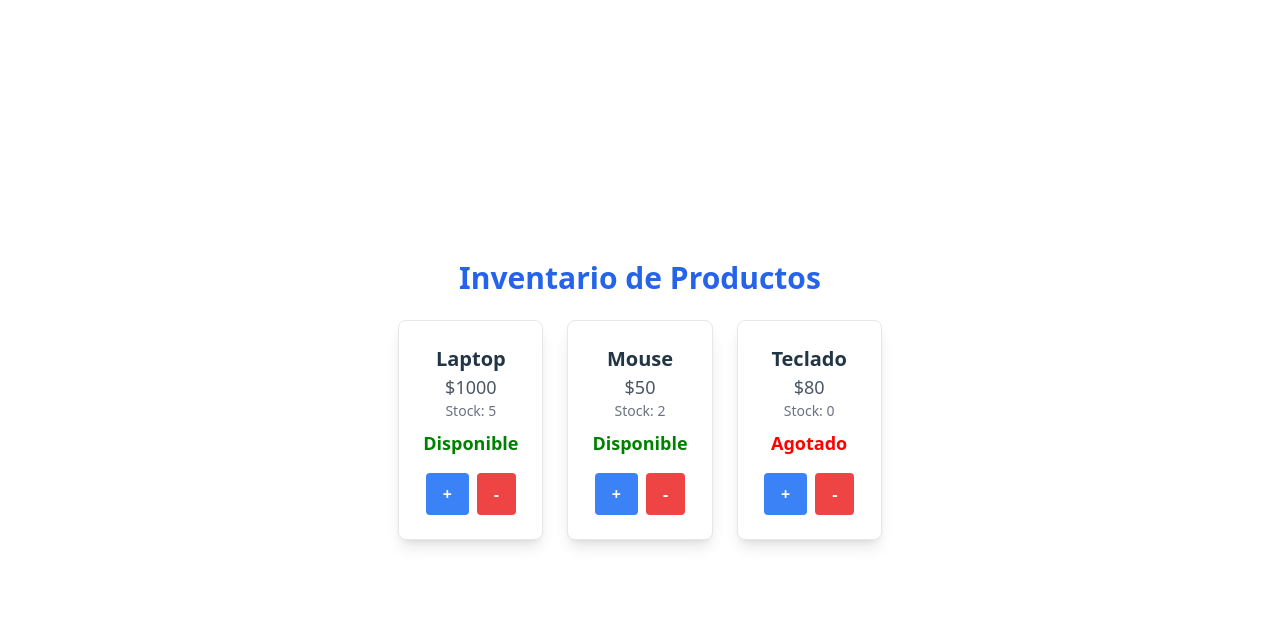
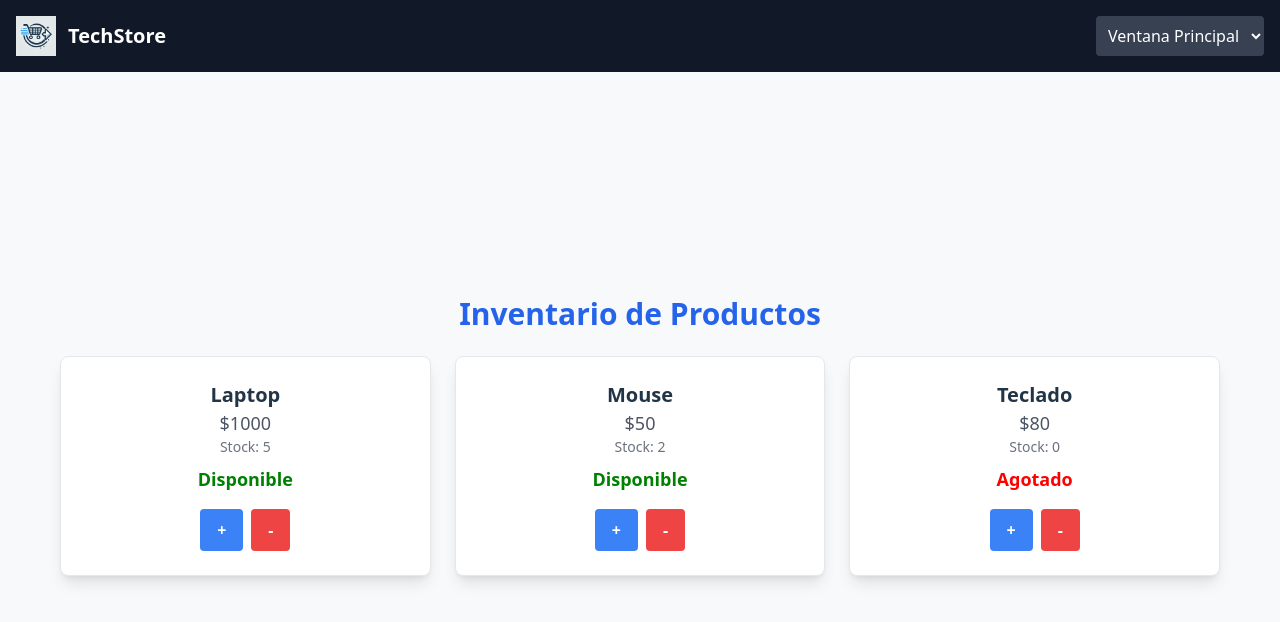
Before and after one commit to juanjoc711/inventarioReactivo, a Vue app in the folder mi-tienda/: page / in a window 1280 px wide. Shown: the top 622 px of the page. Built offline with nearby package versions, Linux system fonts and the light colour scheme.

Commit message:
feat(Mejoras front)

```diff
--- a/mi-tienda/package.json
+++ b/mi-tienda/package.json
@@ -9,9 +9,12 @@
     "preview": "vite preview"
   },
   "dependencies": {
-    "vue": "^3.5.13"
+    "firebase": "^11.5.0",
+    "vue": "^3.5.13",
+    "vue-router": "^4.5.0"
   },
   "devDependencies": {
+    "@types/vue-router": "^2.0.0",
     "@vitejs/plugin-vue": "^5.2.1",
     "@vue/tsconfig": "^0.7.0",
     "autoprefixer": "^10.4.21",
--- a/mi-tienda/src/App.vue
+++ b/mi-tienda/src/App.vue
@@ -1,25 +1,12 @@
 <script setup lang="ts">
-import Tienda from "./components/Tienda.vue";
+import Navbar from "./components/Navbar.vue";
 </script>
 
 <template>
-  <div>
-    <!-- Componente de la tienda -->
-    <Tienda />
+  <div class="flex flex-col h-screen w-screen">
+    <Navbar />
+    <div class="flex-grow w-full flex justify-center">
+      <router-view class="w-full max-w-6xl p-6" />
+    </div>
   </div>
 </template>
-
-<style scoped>
-.logo {
-  height: 6em;
-  padding: 1.5em;
-  will-change: filter;
-  transition: filter 300ms;
-}
-.logo:hover {
-  filter: drop-shadow(0 0 2em #646cffaa);
-}
-.logo.vue:hover {
-  filter: drop-shadow(0 0 2em #42b883aa);
-}
-</style>
--- /dev/null
+++ b/mi-tienda/src/components/Navbar.vue
@@ -0,0 +1,43 @@
+<script setup lang="ts">
+import { ref } from "vue";
+import { useRouter } from "vue-router";
+
+const router = useRouter();
+const nombreTienda = "TechStore";
+
+// Estado para seleccionar un producto
+const productoSeleccionado = ref("Todos");
+
+// Cambiar la vista al seleccionar un producto
+const cambiarVista = () => {
+  if (productoSeleccionado.value === "Todos") {
+    router.push("/");
+  } else {
+    router.push(`/producto/${productoSeleccionado.value}`);
+  }
+};
+</script>
+
+<template>
+  <nav class="bg-gray-900 text-white p-4 flex justify-between items-center">
+    <!-- Logo y nombre -->
+    <div class="flex items-center gap-3">
+      <img src="/logo.webp" alt="Logo" class="h-10 w-10" />
+      <h1 class="text-xl font-bold">{{ nombreTienda }}</h1>
+    </div>
+
+    <!-- Selección de producto -->
+    <div>
+      <select
+        v-model="productoSeleccionado"
+        @change="cambiarVista"
+        class="bg-gray-700 text-white p-2 rounded"
+      >
+        <option value="Todos">Ventana Principal</option>
+        <option value="Laptop">Laptop</option>
+        <option value="Mouse">Mouse</option>
+        <option value="Teclado">Teclado</option>
+      </select>
+    </div>
+  </nav>
+</template>
--- /dev/null
+++ b/mi-tienda/src/components/ProductoDetalle.vue
@@ -0,0 +1,22 @@
+<script setup lang="ts">
+
+// Recibir el producto desde la vista padre
+const props = defineProps(["producto"]);
+
+// Emitir evento para volver a la vista general
+const emitirCambio = defineEmits(["volver"]);
+</script>
+
+<template>
+  <div class="container mx-auto p-6">
+    <button @click="$emit('volver')" class="mb-4 text-blue-600 underline">⬅ Volver</button>
+    <div class="border rounded-lg shadow-lg p-6 bg-white text-center">
+      <h2 class="text-2xl font-bold">{{ producto.nombre }}</h2>
+      <p class="text-gray-600 text-lg">${{ producto.precio }}</p>
+      <p class="text-sm text-gray-500">Stock: {{ producto.stock }}</p>
+      <p class="text-lg font-bold" :style="{ color: producto.disponible ? 'green' : 'red' }">
+        {{ producto.disponible ? "Disponible" : "Agotado" }}
+      </p>
+    </div>
+  </div>
+</template>
--- a/mi-tienda/src/style.css
+++ b/mi-tienda/src/style.css
@@ -83,3 +83,17 @@ button:focus-visible {
     background-color: #f9f9f9;
   }
 }
+html, body, #app {
+  height: 100%;
+  width: 100%;
+  margin: 0;
+  padding: 0;
+  background-color: #f8f9fa;
+}
+
+.container {
+  max-width: 1200px;
+  width: 100%;
+  margin: auto;
+  padding: 20px;
+}
--- /dev/null
+++ b/mi-tienda/src/views/Home.vue
@@ -0,0 +1,7 @@
+<script setup lang="ts">
+import Tienda from "../components/Tienda.vue";
+</script>
+
+<template>
+  <Tienda />
+</template>
--- /dev/null
+++ b/mi-tienda/src/views/ProductoView.vue
@@ -0,0 +1,41 @@
+<script setup lang="ts">
+import ProductoDetalle from "../components/ProductoDetalle.vue";
+import { ref, watch } from "vue";
+import { useRoute, useRouter } from "vue-router";
+
+// Obtener la ruta y el router
+const route = useRoute();
+const router = useRouter();
+
+// Estado para almacenar el nombre del producto y el objeto del producto
+const nombreProducto = ref(route.params.nombre);
+const productos = ref([
+  { nombre: "Laptop", precio: 1000, stock: 5, disponible: true },
+  { nombre: "Mouse", precio: 50, stock: 2, disponible: true },
+  { nombre: "Teclado", precio: 80, stock: 0, disponible: false },
+]);
+
+// Encontrar el producto seleccionado
+const producto = ref(productos.value.find((p) => p.nombre === nombreProducto.value));
+
+// **Detectar cambios en la URL y actualizar el producto**
+watch(
+  () => route.params.nombre,
+  (nuevoNombre) => {
+    nombreProducto.value = nuevoNombre;
+    producto.value = productos.value.find((p) => p.nombre === nuevoNombre);
+
+    // Si no encuentra el producto, volver a la vista principal
+    if (!producto.value) {
+      router.push("/");
+    }
+  }
+);
+</script>
+
+<template>
+  <div class="container mx-auto p-6">
+    <ProductoDetalle v-if="producto" :producto="producto" @volver="router.push('/')" />
+    <p v-else class="text-red-500 text-center">Producto no encontrado.</p>
+  </div>
+</template>
```
Also changed, not shown: mi-tienda/src/main.ts (+8 -4 lines), mi-tienda/src/router/index.ts (added, +15 -0 lines).
